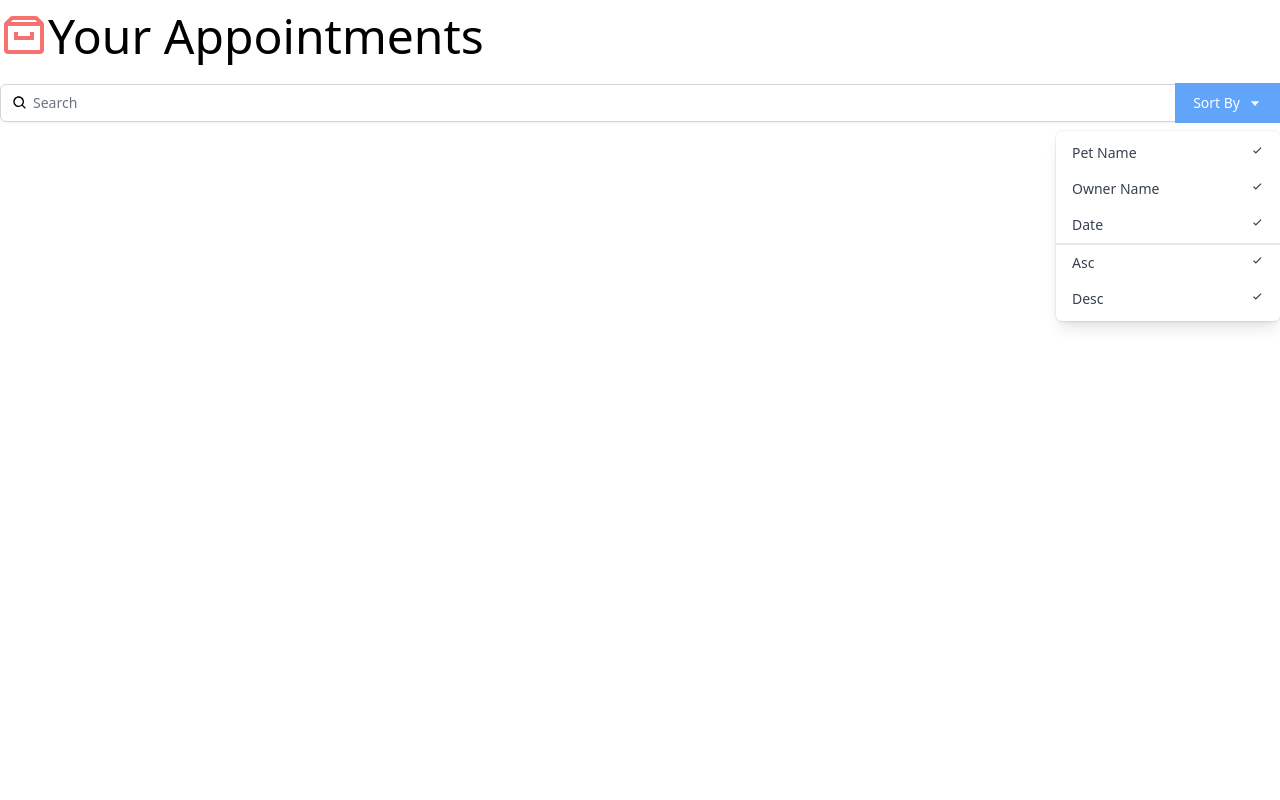
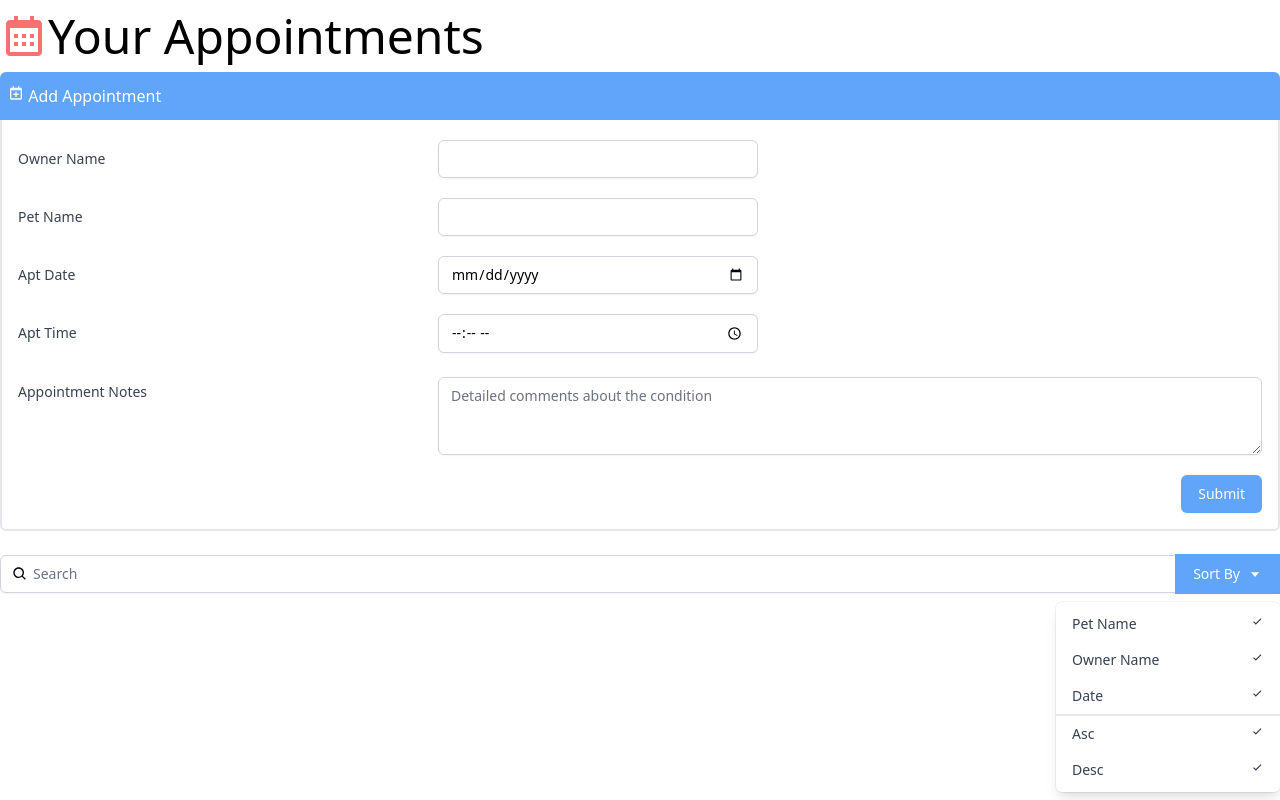
Before and after one commit to kiryl-ramanouski/react-interface-linkedin-lerning, a JavaScript app in the folder react-interface-linkedin/: page / in a window 1280 px wide. Built offline with nearby package versions, Linux system fonts and the light colour scheme; the HTML template or start-up script is replaced by a standard one.

Commit message:
feat: add AddAppointment component

```diff
--- a/react-interface-linkedin/src/App.js
+++ b/react-interface-linkedin/src/App.js
@@ -1,13 +1,15 @@
-import { BiArchive } from 'react-icons/bi';
+import { BiCalendar } from 'react-icons/bi';
 import Search from './components/Search';
+import AddAppointment from './components/AddAppointment';
 
 function App() {
   return (
     <div className='App container mx-auto mt-3 font-thin'>
-      <h1 className='text-5xl'>
-        <BiArchive className='inline-block text-red-400 align-top' />
+      <h1 className='text-5xl mb-3'>
+        <BiCalendar className='inline-block text-red-400 align-top' />
         Your Appointments
       </h1>
+      <AddAppointment />
       <Search />
     </div>
   );
--- /dev/null
+++ b/react-interface-linkedin/src/components/AddAppointment.js
@@ -0,0 +1,114 @@
+import { BiCalendarPlus } from 'react-icons/bi';
+
+const AddAppointment = () => {
+  return (
+    <div>
+      <button className='bg-blue-400 text-white px-2 py-3 w-full text-left rounded-t-md'>
+        <div>
+          <BiCalendarPlus className='inline-block align-text-top' /> Add
+          Appointment
+        </div>
+      </button>
+      <div className='border-r-2 border-b-2 border-l-2 border-light-blue-500 rounded-b-md pl-4 pr-4 pb-4'>
+        <div className='sm:grid sm:grid-cols-3 sm:gap-4 sm:items-start  sm:pt-5'>
+          <label
+            htmlFor='ownerName'
+            className='block text-sm font-medium text-gray-700 sm:mt-px sm:pt-2'
+          >
+            Owner Name
+          </label>
+          <div className='mt-1 sm:mt-0 sm:col-span-2'>
+            <input
+              type='text'
+              name='ownerName'
+              id='ownerName'
+              className='max-w-lg block w-full shadow-sm focus:ring-indigo-500 focus:border-indigo-500 sm:max-w-xs sm:text-sm border-gray-300 rounded-md'
+            />
+          </div>
+        </div>
+
+        <div className='sm:grid sm:grid-cols-3 sm:gap-4 sm:items-start  sm:pt-5'>
+          <label
+            htmlFor='petName'
+            className='block text-sm font-medium text-gray-700 sm:mt-px sm:pt-2'
+          >
+            Pet Name
+          </label>
+          <div className='mt-1 sm:mt-0 sm:col-span-2'>
+            <input
+              type='text'
+              name='petName'
+              id='petName'
+              className='max-w-lg block w-full shadow-sm focus:ring-indigo-500 focus:border-indigo-500 sm:max-w-xs sm:text-sm border-gray-300 rounded-md'
+            />
+          </div>
+        </div>
+
+        <div className='sm:grid sm:grid-cols-3 sm:gap-4 sm:items-start  sm:pt-5'>
+          <label
+            htmlFor='aptDate'
+            className='block text-sm font-medium text-gray-700 sm:mt-px sm:pt-2'
+          >
+            Apt Date
+          </label>
+          <div className='mt-1 sm:mt-0 sm:col-span-2'>
+            <input
+              type='date'
+              name='aptDate'
+              id='aptDate'
+              className='max-w-lg block w-full shadow-sm focus:ring-indigo-500 focus:border-indigo-500 sm:max-w-xs sm:text-sm border-gray-300 rounded-md'
+            />
+          </div>
+        </div>
+
+        <div className='sm:grid sm:grid-cols-3 sm:gap-4 sm:items-start  sm:pt-5'>
+          <label
+            htmlFor='aptTime'
+            className='block text-sm font-medium text-gray-700 sm:mt-px sm:pt-2'
+          >
+            Apt Time
+          </label>
+          <div className='mt-1 sm:mt-0 sm:col-span-2'>
+            <input
+              type='time'
+              name='aptTime'
+              id='aptTime'
+              className='max-w-lg block w-full shadow-sm focus:ring-indigo-500 focus:border-indigo-500 sm:max-w-xs sm:text-sm border-gray-300 rounded-md'
+            />
+          </div>
+        </div>
+
+        <div className='sm:grid sm:grid-cols-3 sm:gap-4 sm:items-start  sm:pt-5'>
+          <label
+            htmlFor='aptNotes'
+            className='block text-sm font-medium text-gray-700 sm:mt-px sm:pt-2'
+          >
+            Appointment Notes
+          </label>
+          <div className='mt-1 sm:mt-0 sm:col-span-2'>
+            <textarea
+              id='aptNotes'
+              name='aptNotes'
+              rows='3'
+              className='shadow-sm focus:ring-indigo-500 focus:border-indigo-500 mt-1 block w-full sm:text-sm border-gray-300 rounded-md'
+              placeholder='Detailed comments about the condition'
+            ></textarea>
+          </div>
+        </div>
+
+        <div className='pt-5'>
+          <div className='flex justify-end'>
+            <button
+              type='submit'
+              className='ml-3 inline-flex justify-center py-2 px-4 border border-transparent shadow-sm text-sm font-medium rounded-md text-white bg-blue-400 hover:bg-blue-700 focus:outline-none focus:ring-2 focus:ring-offset-2 focus:ring-blue-400'
+            >
+              Submit
+            </button>
+          </div>
+        </div>
+      </div>
+    </div>
+  );
+};
+
+export default AddAppointment;
```
